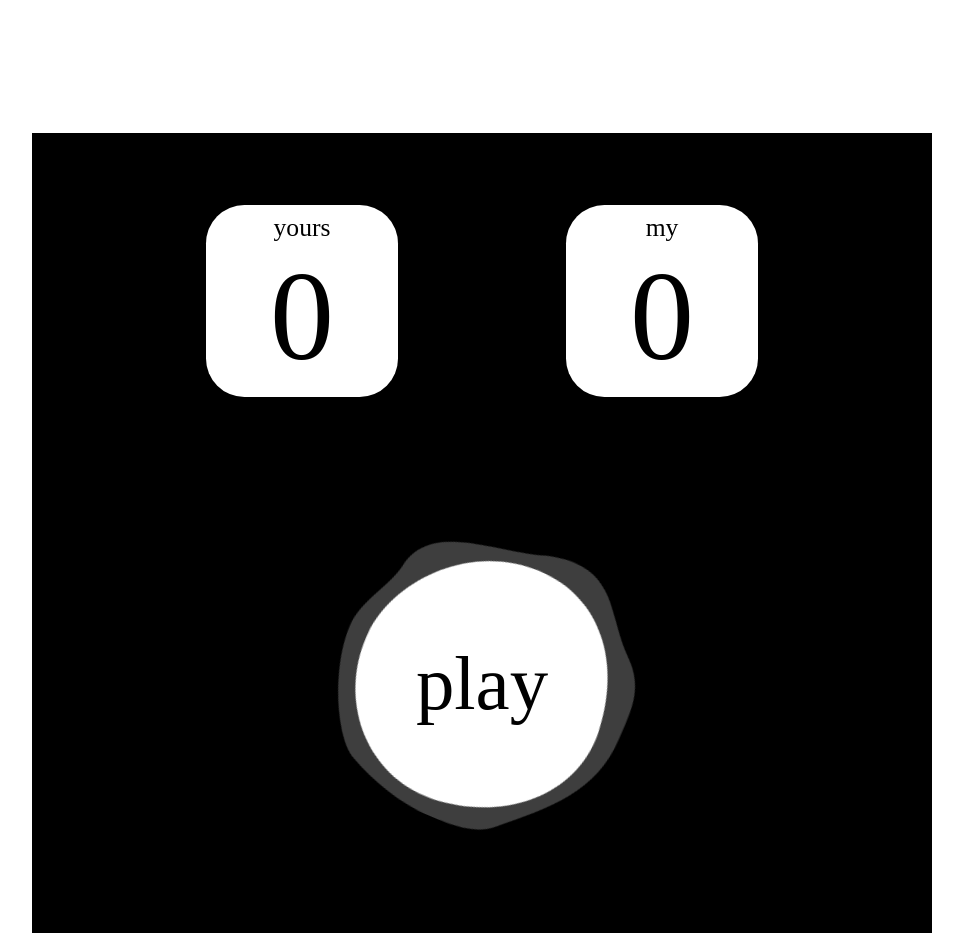
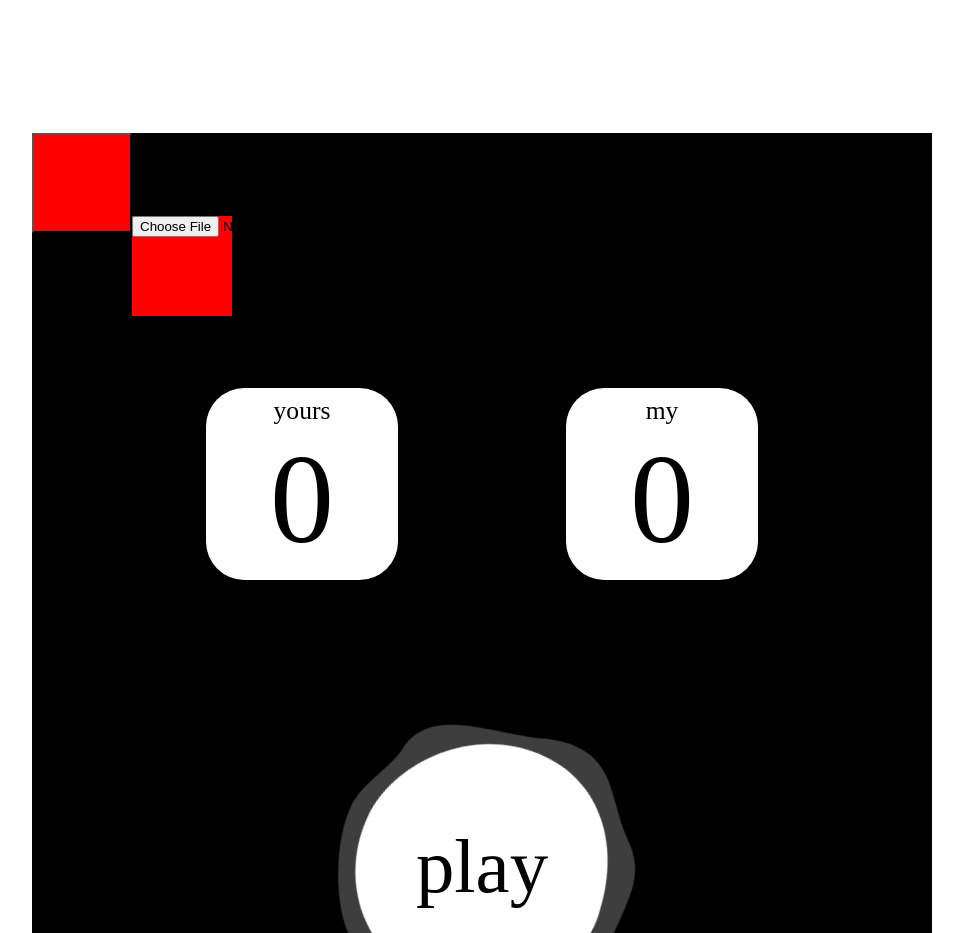
Before and after one commit to mkotsabiuk/MusicAkinator, a React (Create React App) app in the folder frontend/: page / in a window 1280 px wide. Shown: the part 1040-1973 px from the top of the page, without its empty margins (158-1121 px from the left). Built offline with nearby package versions, Linux system fonts and the light colour scheme.

Commit message:
Add button for sing song

```diff
--- a/frontend/src/components/game/Game.css
+++ b/frontend/src/components/game/Game.css
@@ -52,3 +52,10 @@
 .singOrPaste > *:nth-child(2) {
   margin-left: 20%;
 }
+
+
+.fake {
+  width: 100px;
+  height: 100px;
+  background-color: red;
+}
--- a/frontend/src/components/game/Game.jsx
+++ b/frontend/src/components/game/Game.jsx
@@ -9,8 +9,8 @@ import PasteText from "./paste-text/PasteText";
 import "./Game.css";
 import playButtonConture from "./playButtonConture.svg";
 
-// const baseUrl = "https://musaki.azurewebsites.net/";
-const baseUrl = "http://127.0.0.1:8000/";
+const baseUrl = "https://musaki.azurewebsites.net/";
+// const baseUrl = "http://127.0.0.1:8000/";
 
 class Game extends Component {
   constructor(props) {
@@ -130,11 +130,36 @@ class Game extends Component {
     });
   }
 
+  sendVoice() {
+    console.log('send voice');
+    let formData = new FormData();
+    var file = document.querySelector('#file');
+    console.log(file);
+    console.log(file.files[0]);
+    formData.append('file', file.files[0]);
+    axios.post(`${baseUrl}recognizer/upload_file`,
+      formData,
+      {
+        headers: {
+          'Content-Type': 'multipart/form-data'
+        }
+      }
+    ).then(function () {
+      console.log('SUCCESS!!');
+    })
+      .catch(function () {
+        console.log('FAILURE!!');
+      });
+
+    console.log('end');
+  }
   render() {
     const isLastAttempt = this.state.attempt === this.numberOfAttempt;
 
     return (
       <div className="game">
+        <button className="fake" onClick={this.sendVoice}></button>
+        <input className="fake" type="file" id="file" />
         <Score
           first={this.state.userPoints}
           second={this.state.computerPoints}
```
